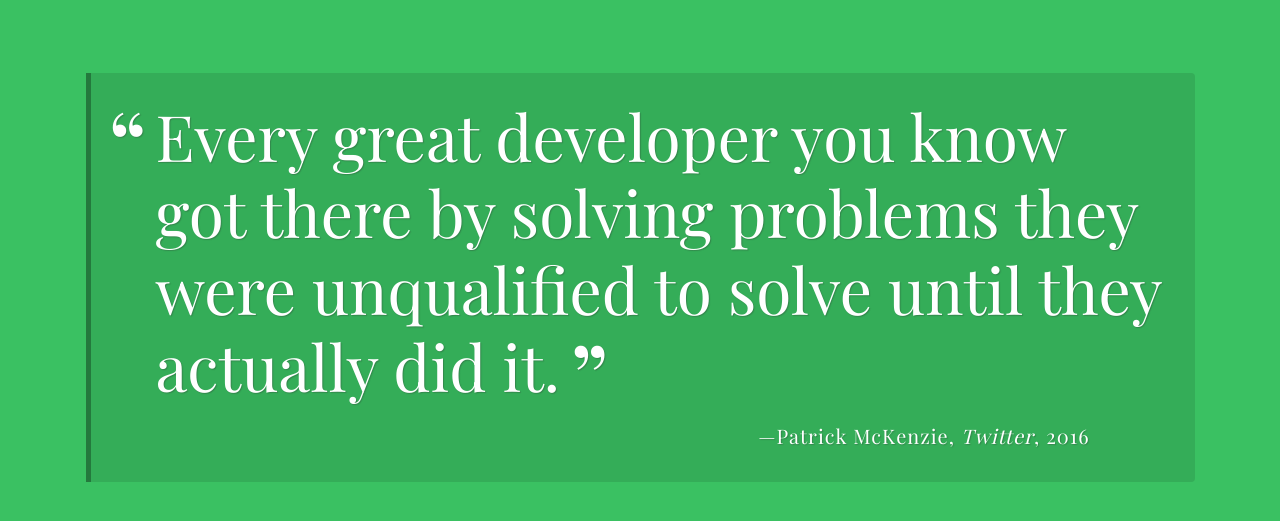
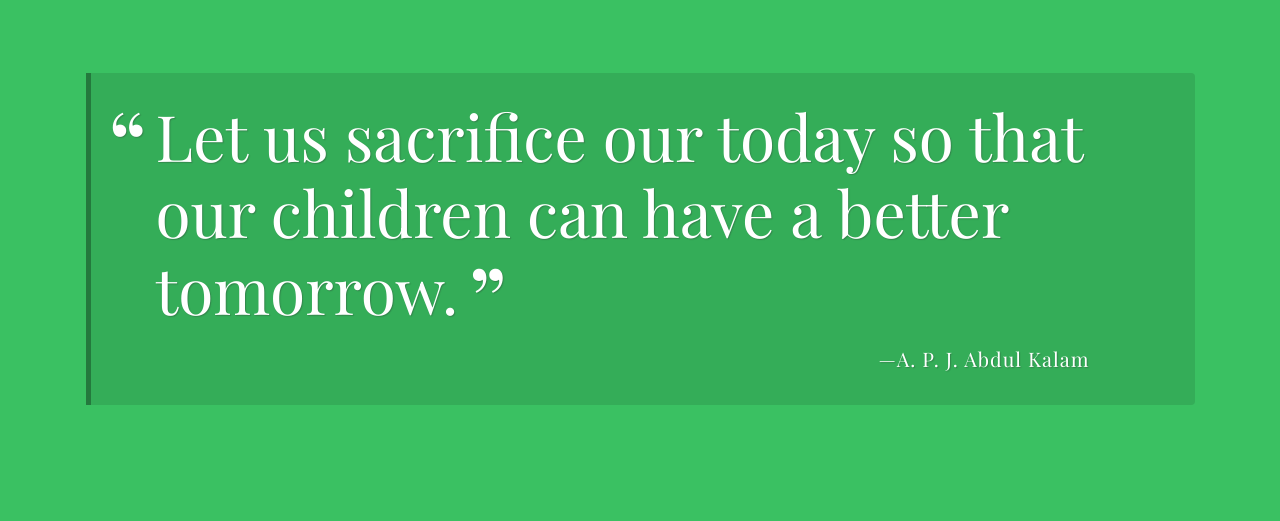
Before and after one commit to ConnorHoare/treehouse-project-1, a plain HTML site: page index.html in a window 1280 px wide. Both pictures are taken after a click on the button "Show another quote". Shown: the part 147-668 px from the top of the page. Drawn offline with nearby package versions, Linux system fonts and the light colour scheme; a web font is replaced by a local one.

Commit message:
first commit

```diff
--- a/js/script.js
+++ b/js/script.js
@@ -10,18 +10,83 @@ project 1 - A Random Quote Generator
 /***
  * `quotes` array
 ***/
+let quotes = [
+  {
+    author: "John Keats",
+    quote: "I love you the more in that I believe you had liked me for my own sake and for nothing else."
+  },
+  {
+    author: "Ernest Hemingway",
+    quote: "But man is not made for defeat. A man can be destroyed but not defeated.",
+    citation: "The Old Man and The Sea",
+    year: "1952"
+  },
+  {
+    author: "Franklin D. Roosevelt",
+    quote: "When you reach the end of your rope, tie a knot in it and hang on."
+  },
+  {
+    author: "Heraclitus",
+    quote: "There is nothing permanent except change."
+  },
+  {
+    author: "Indira Gandhi",
+    quote: "You cannot shake hands with a clenched fist."
+  },
+  {
+    author: "A. P. J. Abdul Kalam",
+    quote: "Let us sacrifice our today so that our children can have a better tomorrow."
+  },
+  {
+    author: "Niccolo Machiavelli",
+    quote: "It is better to be feared than loved, if you cannot be both."
+  }
+]
 
 
 
 /***
  * `getRandomQuote` function
 ***/
+function randomQuoteGenerator() {
+  let randInt = Math.floor(Math.random() * parseInt(quotes.length) + 1);
+  return randInt
+}
 
 
 
 /***
  * `printQuote` function
 ***/
+function printQuote() {
+
+  // Variable to store random number
+  let randNum = randomQuoteGenerator()
+
+  // store quote author and change inner html
+  let author = document.querySelector('.source');
+  author.innerHTML = quotes[randNum].author;
+  // store quote and change inner html
+  let quote = document.querySelector('.quote');
+  quote.innerHTML = quotes[randNum].quote;
+  // Get citation and year elements from html
+  let citation = document.querySelector('.citation');
+  let year = document.querySelector('.year');
+
+  // If citation exists in obj change innerHTML to match else add empty string
+  if (!quotes[randNum].citation) {
+    citation.innerHTML = ""
+  } else {
+    citation.innerHTML = quotes[randNum].citation;
+  }
+
+  // If year exists in obj chnage innerHTML else apply empty string
+  if (!quotes[randNum].year) {
+    year.innerHTML = ""
+  } else {
+    year.innerHTML = quotes[randNum].year;
+  }
+}
 
 
 
```
Also changed, not shown: index.html (line endings or trailing spaces).
